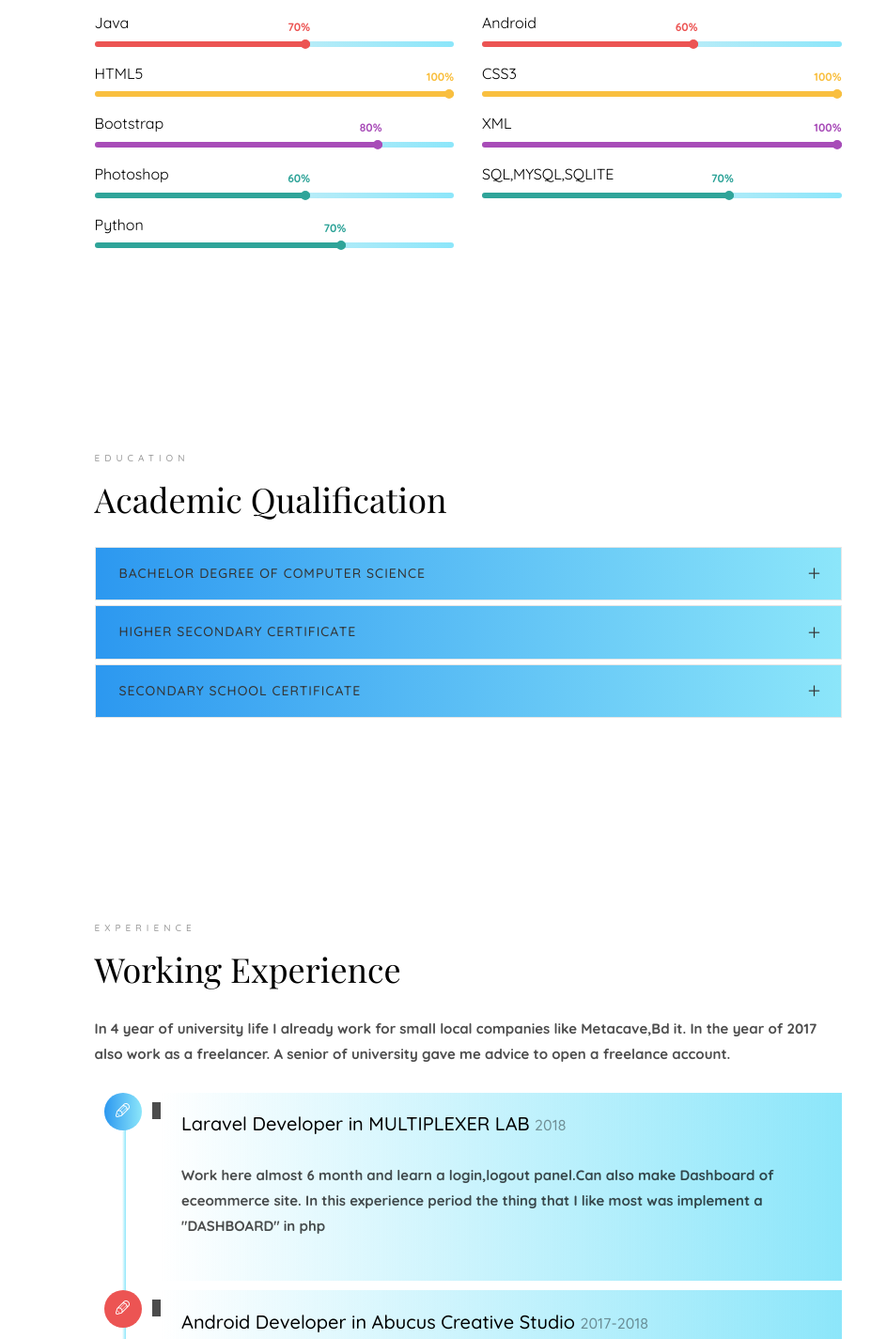
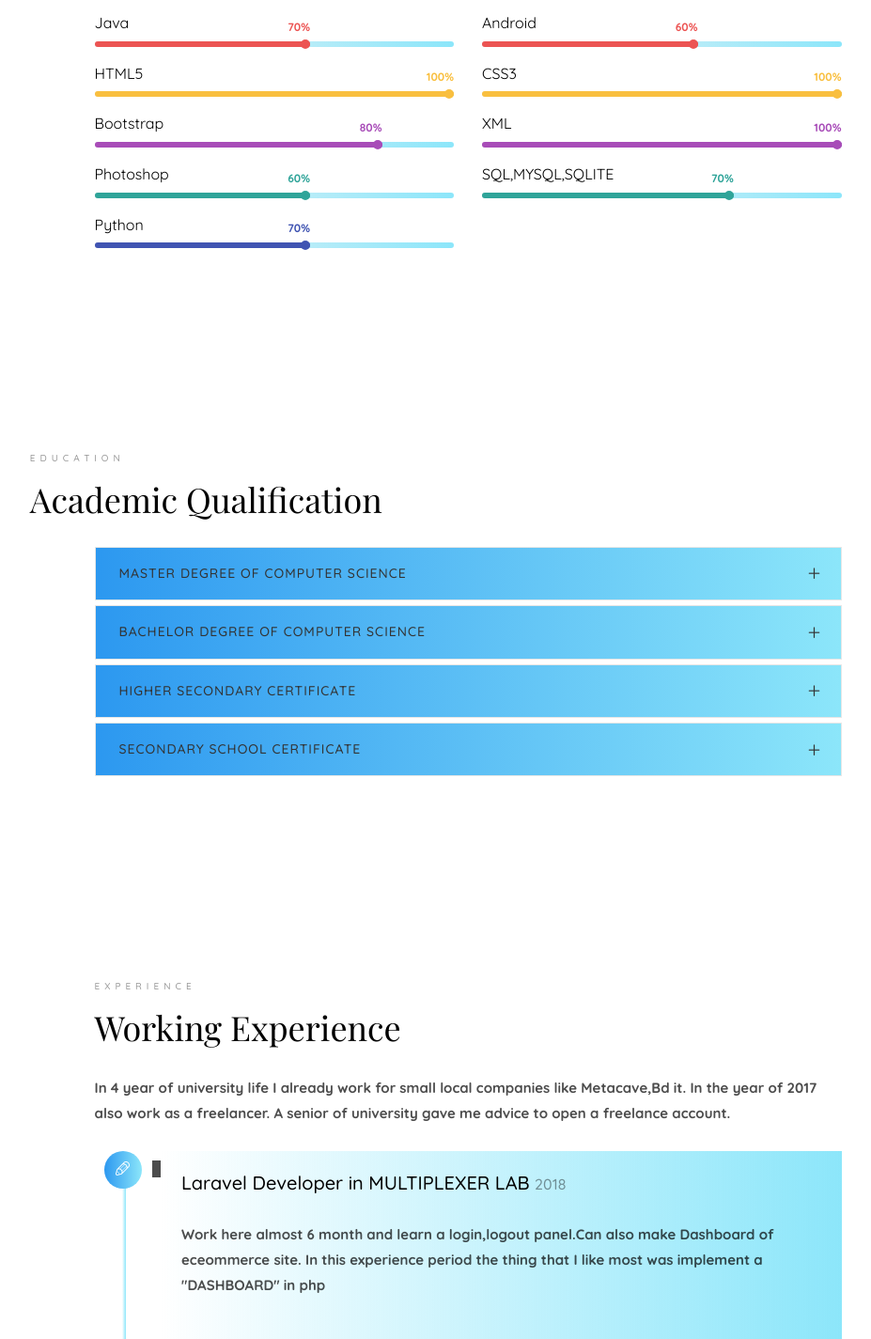
Before and after one commit to rakibul7/My_Portfolio, a PHP site: page / in a window 1280 px wide. Shown: the part 3669-5094 px from the top of the page at 94% size, without its empty margins (292-1219 px from the left). Run offline with PHP 8.4, Linux system fonts and the light colour scheme; some libraries are stand-ins or nearby versions; some web fonts are replaced.

Commit message:
Update index.php

```diff
--- a/index.php
+++ b/index.php
@@ -421,8 +421,8 @@ Sincerely, <br>
 							<div class="progress-wrap">
 								<h3>Python</h3>
 								<div class="progress">
-								 	<div class="progress-bar color-5" role="progressbar" aria-valuenow="70"
-								  	aria-valuemin="0" aria-valuemax="70" style="width:70%">
+								 	<div class="progress-bar color-6" role="progressbar" aria-valuenow="70"
+								  	aria-valuemin="0" aria-valuemax="60" style="width:60%">
 								    <span>70%</span>
 								  	</div>
 								</div>
@@ -437,7 +437,7 @@ Sincerely, <br>
 			<section class="colorlib-education" data-section="education">
 				<div class="colorlib-narrow-content">
 					<div class="row">
-						<div class="col-md-6 col-md-offset-3 col-md-pull-3 animate-box" data-animate-effect="fadeInLeft">
+						<div class="col-md-6 col-md-offset-3 col-md-pull-4 animate-box" data-animate-effect="fadeInLeft">
 							<span class="heading-meta">Education</span>
 							<h1 >Academic Qualification</h1>
 						</div>
@@ -449,7 +449,7 @@ Sincerely, <br>
 							<!-- 		<div class="panel panel-default">
 									    <div class="panel-heading" role="tab" id="headingOne">
 									        <h4 class="panel-title">
-									            <a data-toggle="collapse" data-parent="#accordion" href="#collapseOne" aria-expanded="true" aria-controls="collapseOne">Graduation In Computer Science
+									            <a data-toggle="collapse" data-parent="#accordion" href="#collapseOne" aria-expanded="true" aria-controls="collapseOne">Post Graduation In Computer Science
 									            </a>
 									        </h4>
 									    </div>
@@ -466,14 +466,35 @@ Sincerely, <br>
 									         </div>
 									    </div>
 									</div> -->
+
 									<div class="panel panel-default">
 									    <div class="panel-heading" role="tab" id="headingTwo">
 									        <h4 class="panel-title">
-									            <a class="collapsed" data-toggle="collapse" data-parent="#accordion" href="#collapseTwo" aria-expanded="false" aria-controls="collapseTwo">Bachelor Degree of Computer Science
+									            <a class="collapsed" data-toggle="collapse" data-parent="#accordion" href="#collapseTwo" aria-expanded="false" aria-controls="collapseTwo">Master Degree of Computer Science
 									            </a>
 									        </h4>
 									    </div>
 									    <div id="collapseTwo" class="panel-collapse collapse" role="tabpanel" aria-labelledby="headingTwo">
+									        <div class="panel-body">
+									            <p>Completd my <strong>M.Sc</strong> post graduatin from <strong>Islamic University</strong>.</p>
+													<ul>
+														<li>Major Subject: <strong>Computer Science</strong></li>
+														<li>CGPA: <strong>3.15</strong> out of <strong>4</strong>.</li>
+														<li>Passing Year: <strong>2020(January)</strong> </li>
+														<li>Duration: <strong>1 years (2019-2020)</strong></li>
+													</ul>
+									        </div>
+									    </div>
+									</div>
+
+									<div class="panel panel-default">
+									    <div class="panel-heading" role="tab" id="headingThree">
+									        <h4 class="panel-title">
+									            <a class="collapsed" data-toggle="collapse" data-parent="#accordion" href="#collapseThree" aria-expanded="false" aria-controls="collapseThree">Bachelor Degree of Computer Science
+									            </a>
+									        </h4>
+									    </div>
+									    <div id="collapseThree" class="panel-collapse collapse" role="tabpanel" aria-labelledby="headingThree">
 									        <div class="panel-body">
 									            <p>Completd my <strong>B.Sc</strong> graduatin from <strong>Prime University</strong>.</p>
 													<ul>
@@ -485,14 +506,15 @@ Sincerely, <br>
 									        </div>
 									    </div>
 									</div>
+
 									<div class="panel panel-default">
-									    <div class="panel-heading" role="tab" id="headingThree">
+									    <div class="panel-heading" role="tab" id="headingFour">
 									        <h4 class="panel-title">
-									            <a class="collapsed" data-toggle="collapse" data-parent="#accordion" href="#collapseThree" aria-expanded="false" aria-controls="collapseThree">Higher Secondary Certificate
+									            <a class="collapsed" data-toggle="collapse" data-parent="#accordion" href="#collapseFour" aria-expanded="false" aria-controls="collapseFour">Higher Secondary Certificate
 									            </a>
 									        </h4>
 									    </div>
-									    <div id="collapseThree" class="panel-collapse collapse" role="tabpanel" aria-labelledby="headingThree">
+									    <div id="collapseFour" class="panel-collapse collapse" role="tabpanel" aria-labelledby="headingFour">
 									        <div class="panel-body">
 									               <p>Completd my <strong>H.S.C</strong> from <strong>Kushtia Government College</strong>.</p>
 													<ul>
@@ -506,13 +528,13 @@ Sincerely, <br>
 									</div>
 
 									<div class="panel panel-default">
-									    <div class="panel-heading" role="tab" id="headingFour">
+									    <div class="panel-heading" role="tab" id="headingFive">
 									        <h4 class="panel-title">
-									            <a class="collapsed" data-toggle="collapse" data-parent="#accordion" href="#collapseFour" aria-expanded="false" aria-controls="collapseFour">Secondary School Certificate
+									            <a class="collapsed" data-toggle="collapse" data-parent="#accordion" href="#collapseFive" aria-expanded="false" aria-controls="collapseFive">Secondary School Certificate
 									            </a>
 									        </h4>
 									    </div>
-									    <div id="collapseFour" class="panel-collapse collapse" role="tabpanel" aria-labelledby="headingFour">
+									    <div id="collapseFive" class="panel-collapse collapse" role="tabpanel" aria-labelledby="headingFive">
 									        <div class="panel-body">
 									             <p>Completd my <strong>S.S.C</strong> from <strong>Kushtia Zilla School,Kushtia</strong>.</p>
 													<ul>
```
